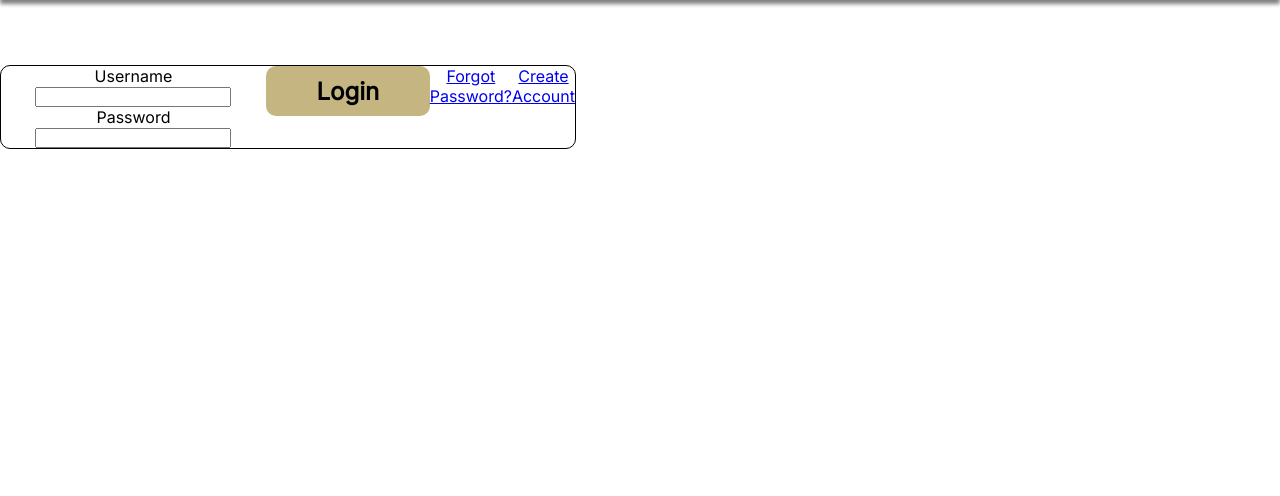
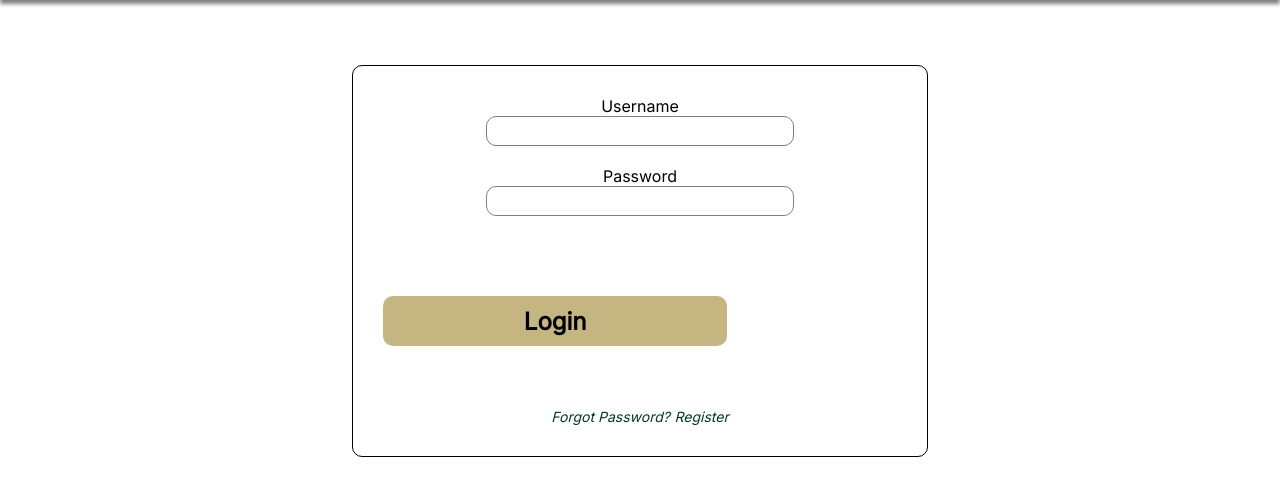
Before and after one commit to genelafrenier/vms, a PHP site: page /login.html in a window 1280 px wide. Shown: the part 100-596 px from the top of the page. Run offline with PHP 8.4, Linux system fonts and the light colour scheme.

Commit message:
login page updates

```diff
--- a/front-end/login.html
+++ b/front-end/login.html
@@ -27,15 +27,22 @@
   </nav>
 
   <div class ="login-frame">
+    <div class="login-form">
     <form>
         <label for="username">Username</label>
         <input type="text" id="username">
         <label for="password">Password</label>
         <input type="text" id="password">
     </form>
+    </div>
+    <div class="login-button">
     <button type="button" class ="login-button">Login</button>
-    <a href="#">Forgot Password?</a>
-    <a href="#">Create Account</a>
+  </div>
+    <div class="login-links">
+      <a href="#">Forgot Password?</a>
+      <a href="#">Register</a>
+    </div>
+
   </div>
 
 
--- a/front-end/style.css
+++ b/front-end/style.css
@@ -213,17 +213,47 @@
 
 .login-frame{
     display:flex;
+    flex-direction: column;
     width: 45%;
     height:auto;
-    margin-top: 50px;
-    margin-bottom: 50px;
+    margin:auto;
     border: 1px solid black;
     border-radius: 10px;
     text-align: center;
     justify-content: center;
 }
 
+.login-frame > div{
+    margin: 30px;
+    padding: auto;
+    justify-content: center;
+}
+
+.login-frame >div >form{
+    display: flex;
+    flex-direction: column;
+    justify-content: center;
+    align-items: center;
+}
+
+.login-frame > div > form > input{
+    width: 60%;
+    height: 30px;
+    border-radius: 10px;
+    font-size: 16px;
+    border:1px solid gray;
+    margin-bottom: 20px;
+}
+
+
+.login-frame > div > a{
+    text-decoration: none;
+    color: #043927;
+    font-size: 14px;
+    font-style:italic;
+}
 .login-button{
+
     background-color:#C4B581;
     width: 60%;
     height: 50px;
```
